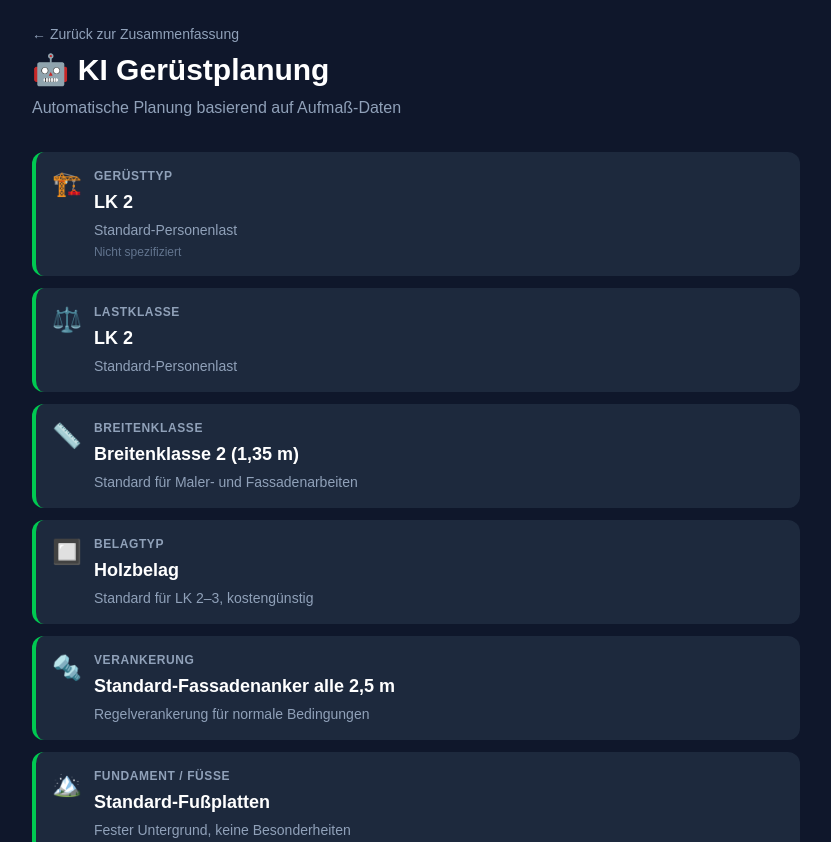
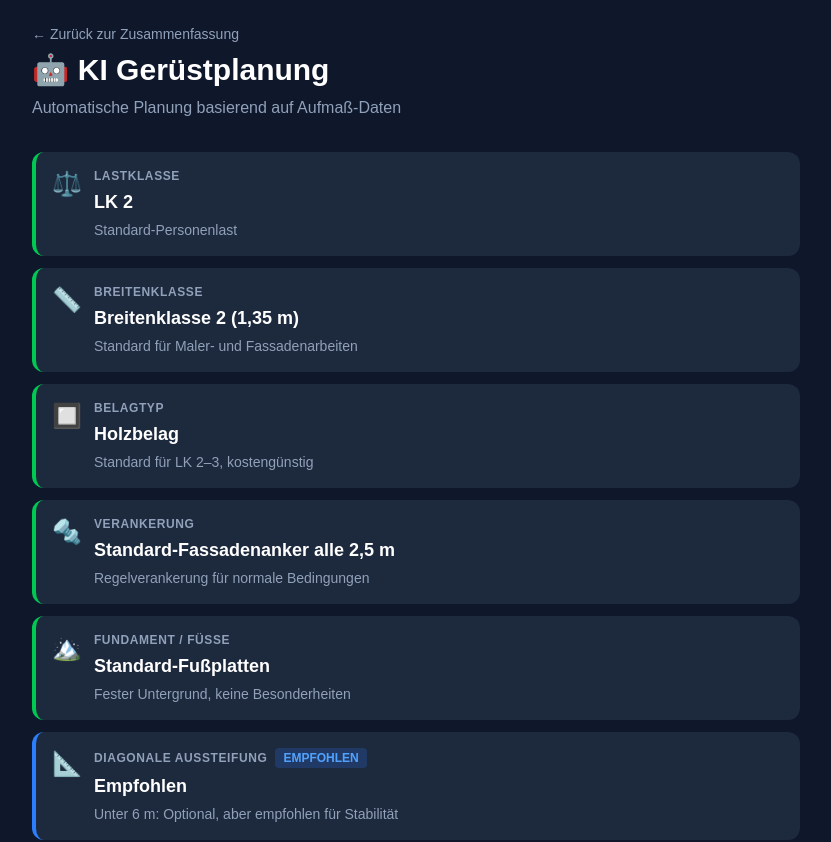
Before and after one commit to A-I-Integration/scaffold-os, a Next.js app: page /planung in a window 1280 px wide. Shown: the top 842 px of the page, without its empty margins (224-1055 px from the left). Built offline with nearby package versions, Linux system fonts and the light colour scheme.

Commit message:
Fix: TypeScript status property in KI-Planung

```diff
--- a/app/planung/page.tsx
+++ b/app/planung/page.tsx
@@ -16,41 +16,40 @@ export default function PlanungPage() {
       s4: JSON.parse(localStorage.getItem('scaffold_step4') || '{}'),
     };
     setData(d);
-    setTimeout(() => setLoading(false), 800); // KI-Denkeffekt 😄
+    setTimeout(() => setLoading(false), 800);
   }, []);
 
-  // ─── KI REGELWERK ───
   function getLastklasse() {
     const g = data.s1?.gewerke || [];
-    if (g.includes('WDVS/Fassade') || g.includes('Putz')) return { wert: 'LK 3', grund: 'WDVS/Fassade erfordert höhere Nutzlast für Material & Geräte' };
-    if (g.includes('Dach')) return { wert: 'LK 4', grund: 'Dacharbeiten mit Schüttgut und Werkzeug' };
-    if (g.includes('Maler')) return { wert: 'LK 2', grund: 'Malerarbeiten = Personenlast + leichte Materialien' };
-    return { wert: 'LK 2', grund: 'Standard-Personenlast' };
+    if (g.includes('WDVS/Fassade') || g.includes('Putz')) return { wert: 'LK 3', grund: 'WDVS/Fassade erfordert höhere Nutzlast für Material & Geräte', status: 'ok' };
+    if (g.includes('Dach')) return { wert: 'LK 4', grund: 'Dacharbeiten mit Schüttgut und Werkzeug', status: 'ok' };
+    if (g.includes('Maler')) return { wert: 'LK 2', grund: 'Malerarbeiten = Personenlast + leichte Materialien', status: 'ok' };
+    return { wert: 'LK 2', grund: 'Standard-Personenlast', status: 'ok' };
   }
 
   function getBreitenklasse() {
     const h = parseFloat(data.s2?.hoehe) || 0;
     const b = parseFloat(data.s2?.breite) || 0;
-    if (h > 15 || b > 1.5) return { wert: 'Breitenklasse 3 (1,50 m)', grund: 'Große Höhe/Breite erfordert breitere Plattform für sicheres Arbeiten' };
-    if (data.s3?.geruesttyp === 'fahr') return { wert: 'Breitenklasse 2 (1,35 m)', grund: 'Fahrgerüst benötigt ausreichende Plattformbreite' };
-    return { wert: 'Breitenklasse 2 (1,35 m)', grund: 'Standard für Maler- und Fassadenarbeiten' };
+    if (h > 15 || b > 1.5) return { wert: 'Breitenklasse 3 (1,50 m)', grund: 'Große Höhe/Breite erfordert breitere Plattform für sicheres Arbeiten', status: 'ok' };
+    if (data.s3?.geruesttyp === 'fahr') return { wert: 'Breitenklasse 2 (1,35 m)', grund: 'Fahrgerüst benötigt ausreichende Plattformbreite', status: 'ok' };
+    return { wert: 'Breitenklasse 2 (1,35 m)', grund: 'Standard für Maler- und Fassadenarbeiten', status: 'ok' };
   }
 
   function getVerankerung() {
     const f = data.s2?.fassade;
     const h = parseFloat(data.s2?.hoehe) || 0;
-    if (f === 'WDVS' || f === 'Klinker') return { wert: 'Fassadenanker mit Düsenanker', grund: `${f} erfordert bohrfeste Verankerung` };
-    if (f === 'Denkmalschutz') return { wert: 'Gewichtsanker / Rüstanker', grund: 'Denkmalschutz: Keine Bohrungen in der Fassade erlaubt' };
-    if (h > 12) return { wert: 'Verstärkte Ankerung alle 2,0 m', grund: 'Ab 12 m Höhe: Verstärkte Ankerung nach DIN EN 12811' };
-    return { wert: 'Standard-Fassadenanker alle 2,5 m', grund: 'Regelverankerung für normale Bedingungen' };
+    if (f === 'WDVS' || f === 'Klinker') return { wert: 'Fassadenanker mit Düsenanker', grund: `${f} erfordert bohrfeste Verankerung`, status: 'ok' };
+    if (f === 'Denkmalschutz') return { wert: 'Gewichtsanker / Rüstanker', grund: 'Denkmalschutz: Keine Bohrungen in der Fassade erlaubt', status: 'warnung' };
+    if (h > 12) return { wert: 'Verstärkte Ankerung alle 2,0 m', grund: 'Ab 12 m Höhe: Verstärkte Ankerung nach DIN EN 12811', status: 'pflicht' };
+    return { wert: 'Standard-Fassadenanker alle 2,5 m', grund: 'Regelverankerung für normale Bedingungen', status: 'ok' };
   }
 
   function getBelag() {
     const lk = getLastklasse().wert;
-    if (lk === 'LK 4' || lk === 'LK 5') return { wert: 'Stahlroste', grund: 'Hohe Lastklasse erfordert schweren Belag' };
-    if (data.s2?.durchfahrt || data.s3?.belag === 'gitter') return { wert: 'Gitterträger', grund: 'Durchfahrt / Eingang freizuhalten' };
-    if (data.s3?.belag === 'alu') return { wert: 'Alu-Belag', grund: 'Leicht, korrosionsfrei – gewählt im Aufmaß' };
-    return { wert: 'Holzbelag', grund: 'Standard für LK 2–3, kostengünstig' };
+    if (lk === 'LK 4' || lk === 'LK 5') return { wert: 'Stahlroste', grund: 'Hohe Lastklasse erfordert schweren Belag', status: 'ok' };
+    if (data.s2?.durchfahrt || data.s3?.belag === 'gitter') return { wert: 'Gitterträger', grund: 'Durchfahrt / Eingang freizuhalten', status: 'ok' };
+    if (data.s3?.belag === 'alu') return { wert: 'Alu-Belag', grund: 'Leicht, korrosionsfrei – gewählt im Aufmaß', status: 'ok' };
+    return { wert: 'Holzbelag', grund: 'Standard für LK 2–3, kostengünstig', status: 'ok' };
   }
 
   function getDiagonale() {
@@ -118,7 +117,6 @@ export default function PlanungPage() {
   }
 
   const entscheidungen = [
-    { kategorie: 'Gerüsttyp', icon: '🏗️', ...getLastklasse(), detail: data.s3?.geruesttyp ? `Gewählt: ${data.s3.geruesttyp}` : 'Nicht spezifiziert' },
     { kategorie: 'Lastklasse', icon: '⚖️', ...getLastklasse() },
     { kategorie: 'Breitenklasse', icon: '📏', ...getBreitenklasse() },
     { kategorie: 'Belagtyp', icon: '🔲', ...getBelag() },
@@ -158,7 +156,6 @@ export default function PlanungPage() {
           <p className="text-slate-400">Automatische Planung basierend auf Aufmaß-Daten</p>
         </div>
 
-        {/* Projektinfo */}
         {data.s1?.name && (
           <div className="bg-slate-800/50 rounded-lg p-4 mb-6 flex justify-between items-center">
             <div>
@@ -172,7 +169,6 @@ export default function PlanungPage() {
           </div>
         )}
 
-        {/* Entscheidungen */}
         <div className="space-y-3">
           {entscheidungen.map((e, i) => (
             <div key={i} className={`bg-slate-800 rounded-xl p-4 border-l-4 ${
@@ -192,20 +188,17 @@ export default function PlanungPage() {
                   </div>
                   <div className="text-lg font-semibold text-white mb-1">{e.wert}</div>
                   <div className="text-sm text-slate-400">{e.grund}</div>
-                  {e.detail && <div className="text-xs text-slate-500 mt-1">{e.detail}</div>}
                 </div>
               </div>
             </div>
           ))}
         </div>
 
-        {/* Hinweis */}
         <div className="mt-6 bg-slate-800/50 rounded-lg p-4 text-sm text-slate-400">
           <div className="font-semibold text-slate-300 mb-1">⚠️ Rechtlicher Hinweis</div>
           Diese Planung dient als technische Unterstützung. Die endgültige Prüfung und Freigabe obliegt einem qualifizierten Gerüstbau-Fachplaner. Alle Angaben ohne Gewähr.
         </div>
 
-        {/* Buttons */}
         <div className="flex gap-3 mt-6">
           <button onClick={() => router.push('/aufmass/schritt6')} className="flex-1 bg-slate-700 hover:bg-slate-600 text-white font-semibold py-3 px-4 rounded-lg transition">
             ← Zurück
```
